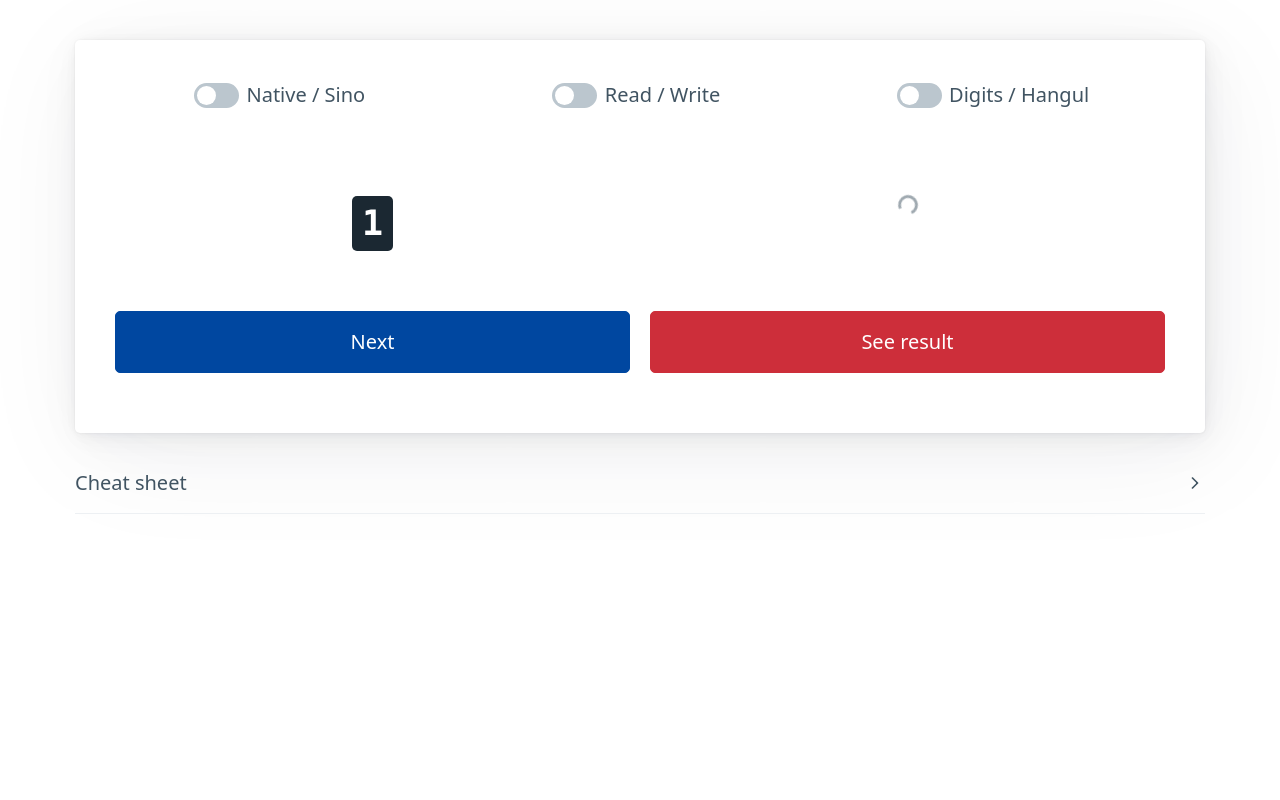
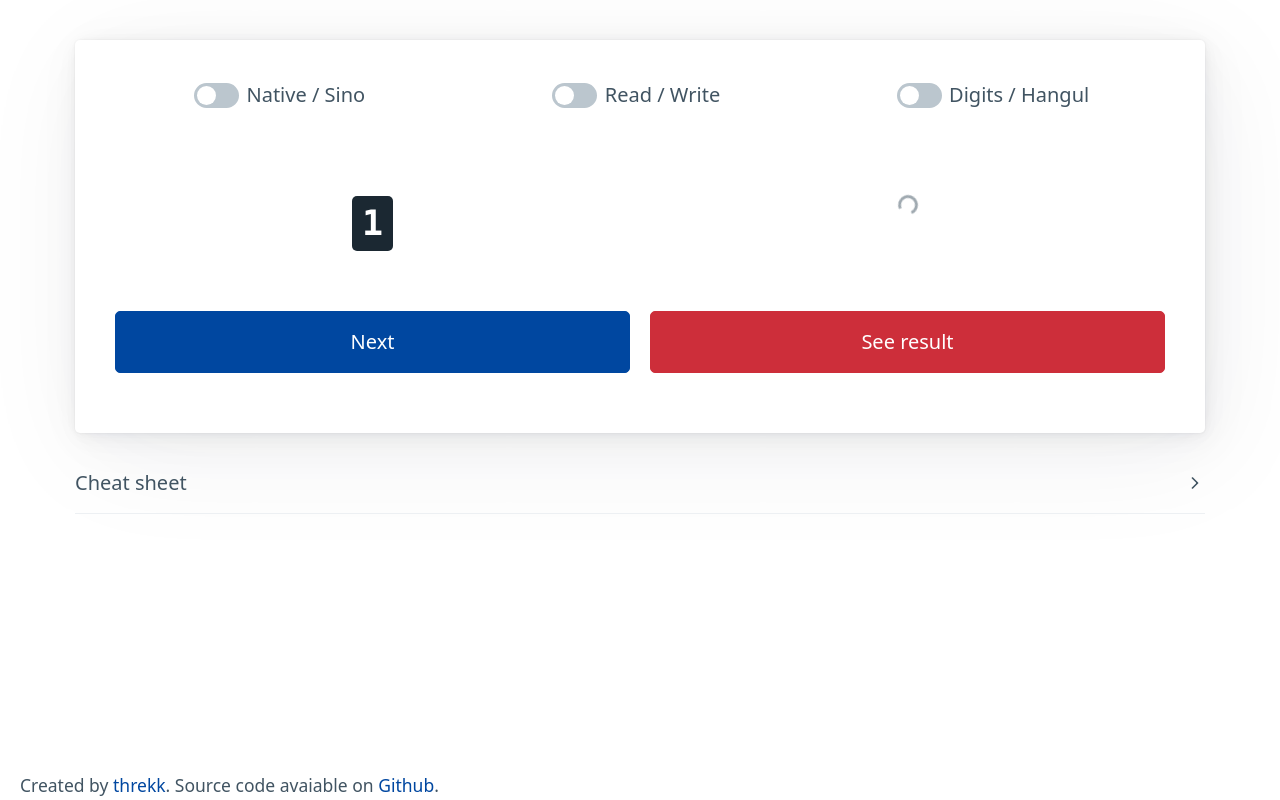
Before and after one commit to threkk/susja, a React (Vite) app: page / in a window 1280 px wide. Built offline with nearby package versions, Linux system fonts and the light colour scheme.

Commit message:
feat: adds footer

```diff
--- a/src/pages/App.tsx
+++ b/src/pages/App.tsx
@@ -18,6 +18,7 @@ function App() {
   }
 
   return (
+    <>
       <main className='container'>
         <article>
           <Config {...configProps} />
@@ -25,6 +26,13 @@ function App() {
         </article>
         <CheatSheet />
       </main>
+      <footer className='container-fluid'>
+        <small>
+          Created by <a href='https://threkk.com/'>threkk</a>. Source code
+          avaiable on <a href='https://github.com/threkk/susja'>Github</a>.
+        </small>
+      </footer>
+    </>
   )
 }
 
```
Lines whose indentation alone changed are shown as unchanged.
